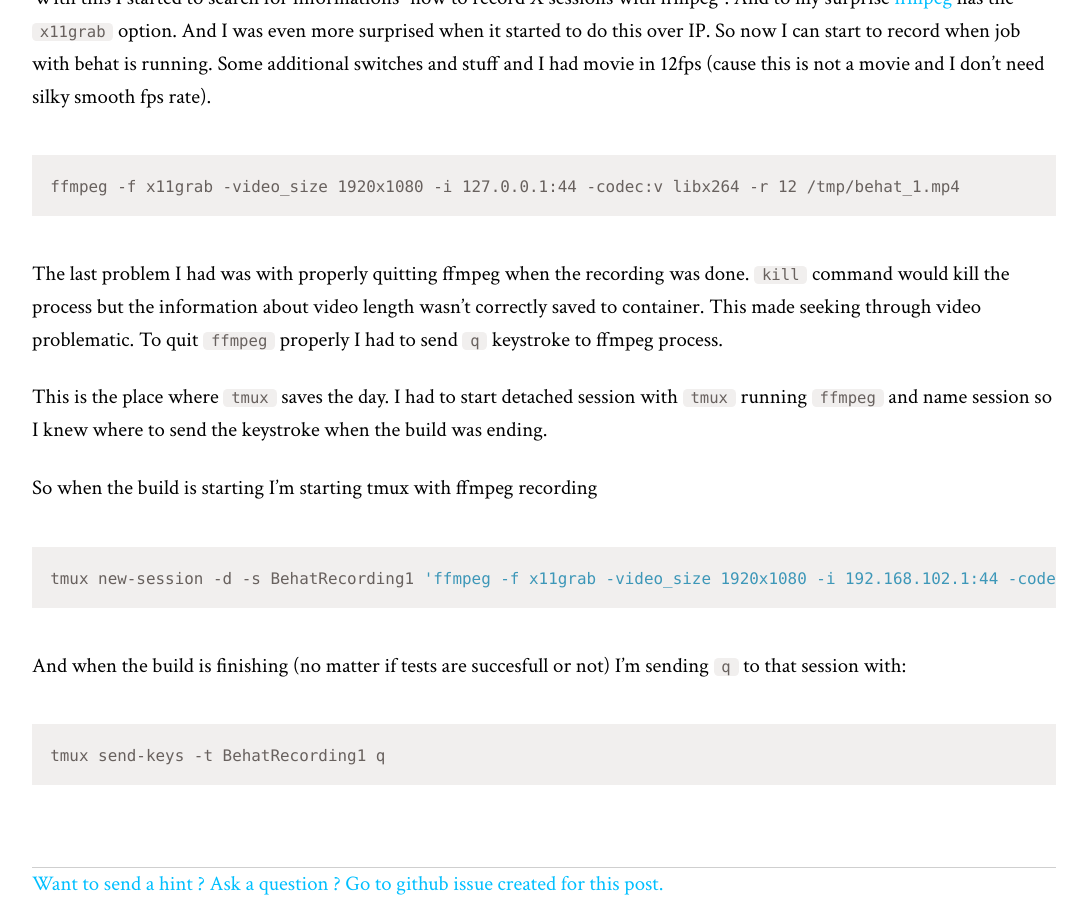
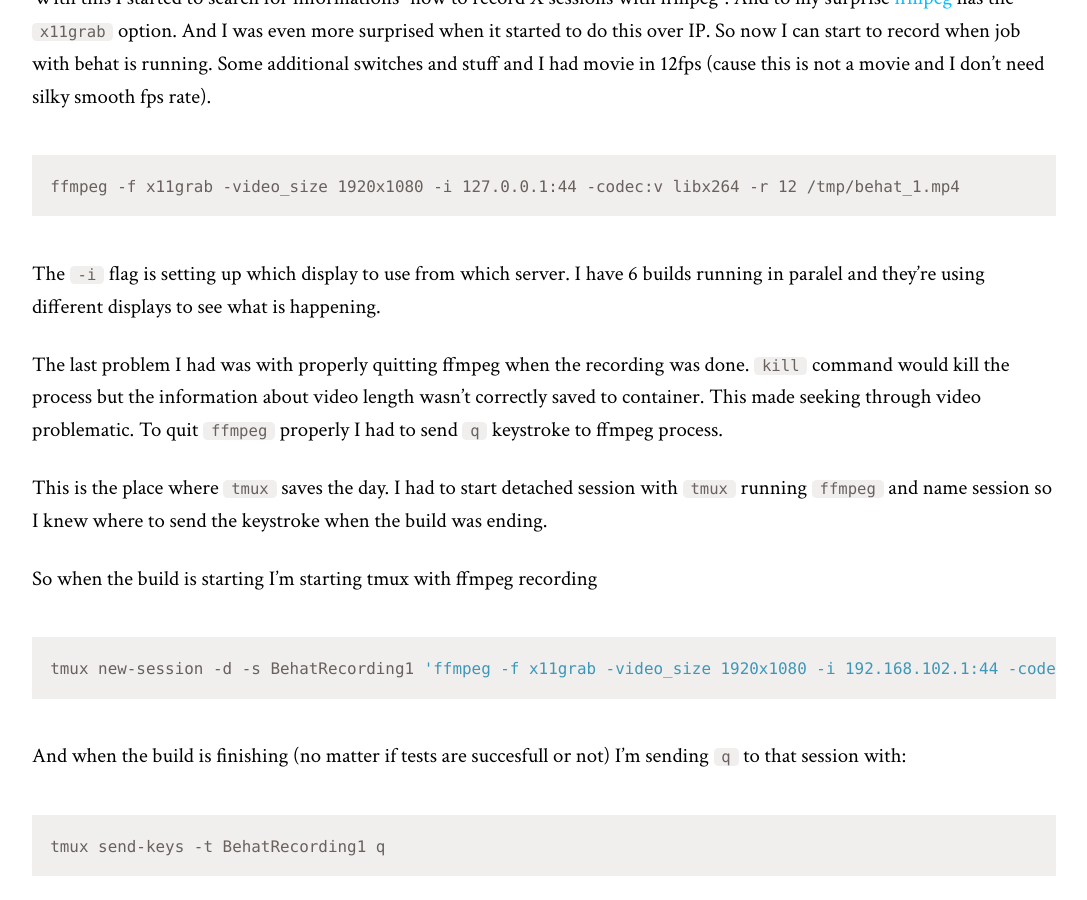
Before and after one commit to afterdesign/afterdesign.net, a Jekyll site: the page built from _posts/2016-02-07-recording-headless-selenium-tests-to-mp4.md, in a window 1280 px wide and 900 px high, scrolled down 849 px. Shown: the whole window, without its empty margins (96-1183 px from the left). Built offline with Jekyll 4.4.1, drawn with Linux system fonts in a browser that asks for light colours.

Commit message:
Add info what -i is doing in ffmpeg

````diff
--- a/_posts/2016-02-07-recording-headless-selenium-tests-to-mp4.md
+++ b/_posts/2016-02-07-recording-headless-selenium-tests-to-mp4.md
@@ -29,6 +29,8 @@ With this I started to search for informations "how to record X sessions with ff
 ffmpeg -f x11grab -video_size 1920x1080 -i 127.0.0.1:44 -codec:v libx264 -r 12 /tmp/behat_1.mp4
 {% endhighlight %}
 
+The ```-i``` flag is setting up which display to use from which server. I have 6 builds running in paralel and they're using different displays to see what is happening.
+
 The last problem I had was with properly quitting ffmpeg when the recording was done.
 ```kill``` command would kill the process but the information about video length wasn't correctly saved to container. This made seeking through video problematic.
 To quit ```ffmpeg``` properly I had to send ```q``` keystroke to ffmpeg process.
````
